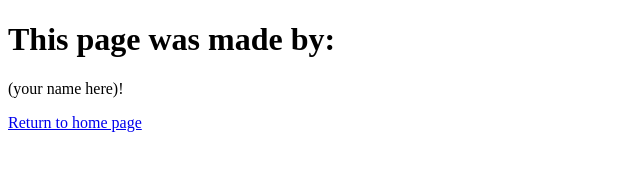
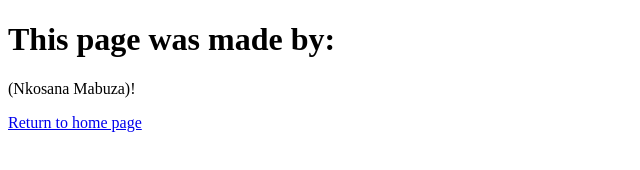
Before and after one commit to Allen1412/practice, a plain HTML site: page author.html in a window 1280 px wide. Shown: the full height of the page, 0-640 px from the left. Drawn offline with Linux system fonts and the light colour scheme.

Commit message:
modified

```diff
--- a/author.html
+++ b/author.html
@@ -7,7 +7,7 @@
 <body>
 <h1>This page was made by:</h1>
 <p>
-(your name here)!
+(Nkosana Mabuza)!
 </p>
 <p><a href="index.html">Return to home page</a></p>
 </body>
```
